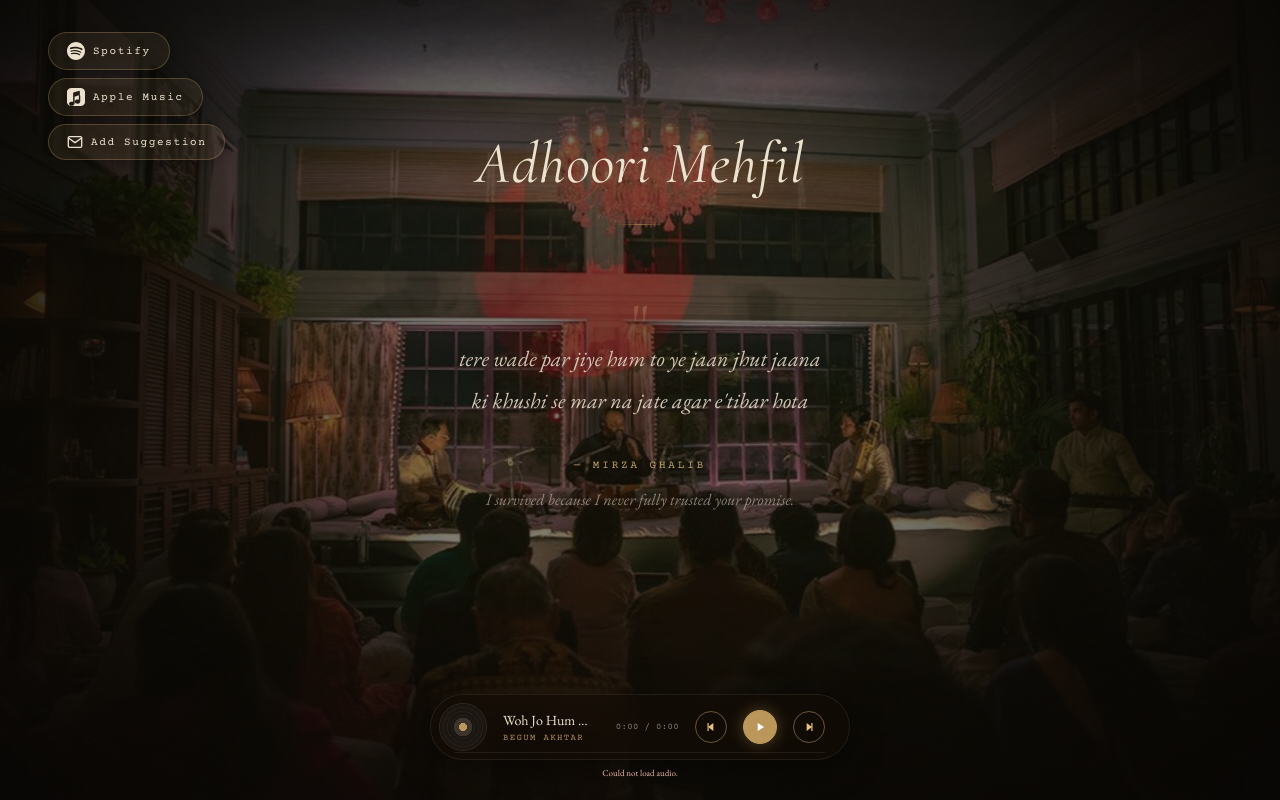
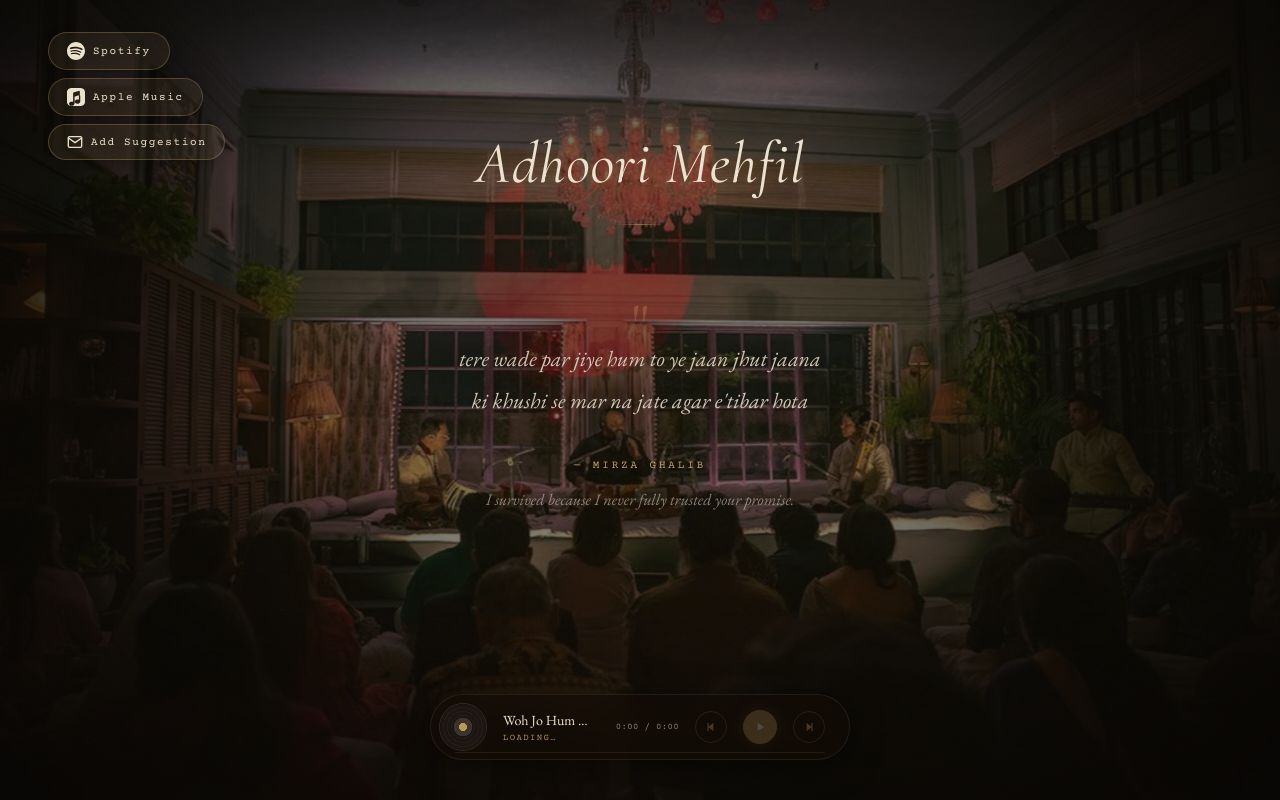
Before and after one commit to AtharvaUpadhyay2004/Adhoori-Mehfil, a React (Vite) app: page / in a window 1280 px wide. Built offline with nearby package versions, Linux system fonts and the light colour scheme; no server answers.

Commit message:
Preload all tracks on startup with 3 parallel fetches

```diff
--- a/src/App.jsx
+++ b/src/App.jsx
@@ -156,7 +156,8 @@ export default function App() {
   const [liveOnline, setLiveOnline] = useState(false)
   const [audioSrc, setAudioSrc] = useState(null)
   const [buffering, setBuffering] = useState(false)
-  const blobUrlRef = useRef(null)
+  const [loadedCount, setLoadedCount] = useState(0)
+  const blobMapRef = useRef({}) // trackId -> blob URL
   const sessionIdRef = useRef(crypto.randomUUID())
 
   useEffect(() => {
@@ -183,41 +184,50 @@ export default function App() {
         if (!response.ok) throw new Error('library missing')
         return response.json()
       })
-      .then((data) => setTracks(shuffleArr(Array.isArray(data.tracks) ? data.tracks : [])))
+      .then((data) => {
+        const shuffled = shuffleArr(Array.isArray(data.tracks) ? data.tracks : [])
+        setTracks(shuffled)
+
+        // Preload all tracks in background with max 3 parallel fetches
+        const queue = [...shuffled]
+        const worker = async () => {
+          while (queue.length > 0) {
+            const t = queue.shift()
+            if (blobMapRef.current[t.id]) continue
+            try {
+              const blob = await fetch(t.src).then(r => r.blob())
+              blobMapRef.current[t.id] = URL.createObjectURL(blob)
+              setLoadedCount(c => c + 1)
+            } catch {}
+          }
+        }
+        Promise.all([worker(), worker(), worker()])
+      })
       .catch(() => setError('Add music to public/music and restart the site.'))
   }, [])
 
+  // When track changes, use blob immediately if ready or wait
   useEffect(() => {
-    const audio = audioRef.current
-    if (!audio || !track) return
-
+    if (!track) return
     setCurrentTime(0)
     setDuration(0)
-    setAudioSrc(null)
-    setBuffering(true)
+    if (blobMapRef.current[track.id]) {
+      setAudioSrc(blobMapRef.current[track.id])
+      setBuffering(false)
+    } else {
+      setAudioSrc(null)
+      setBuffering(true)
+    }
+  }, [track?.id])
 
-    // Revoke previous blob to free memory
-    if (blobUrlRef.current) {
-      URL.revokeObjectURL(blobUrlRef.current)
-      blobUrlRef.current = null
+  // When any blob finishes loading, check if it's the current track
+  useEffect(() => {
+    if (!track || !buffering) return
+    if (blobMapRef.current[track.id]) {
+      setAudioSrc(blobMapRef.current[track.id])
+      setBuffering(false)
     }
-
-    let cancelled = false
-    fetch(track.src)
-      .then(r => r.blob())
-      .then(blob => {
-        if (cancelled) return
-        const url = URL.createObjectURL(blob)
-        blobUrlRef.current = url
-        setAudioSrc(url)
-        setBuffering(false)
-      })
-      .catch(() => {
-        if (!cancelled) { setBuffering(false); setError('Could not load audio.') }
-      })
-
-    return () => { cancelled = true }
-  }, [track?.id])
+  }, [loadedCount])
 
   const toggle = async () => {
     const audio = audioRef.current
```
